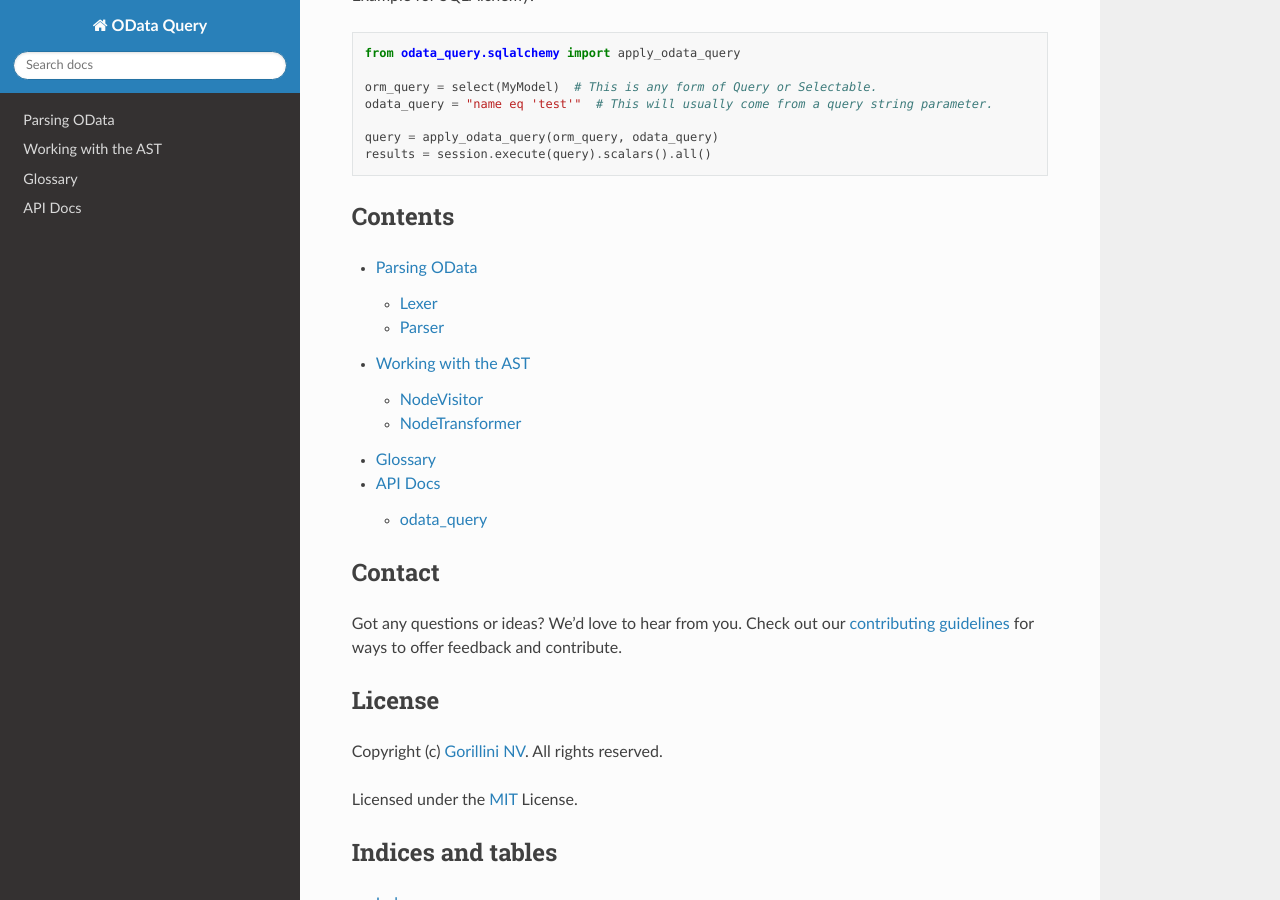
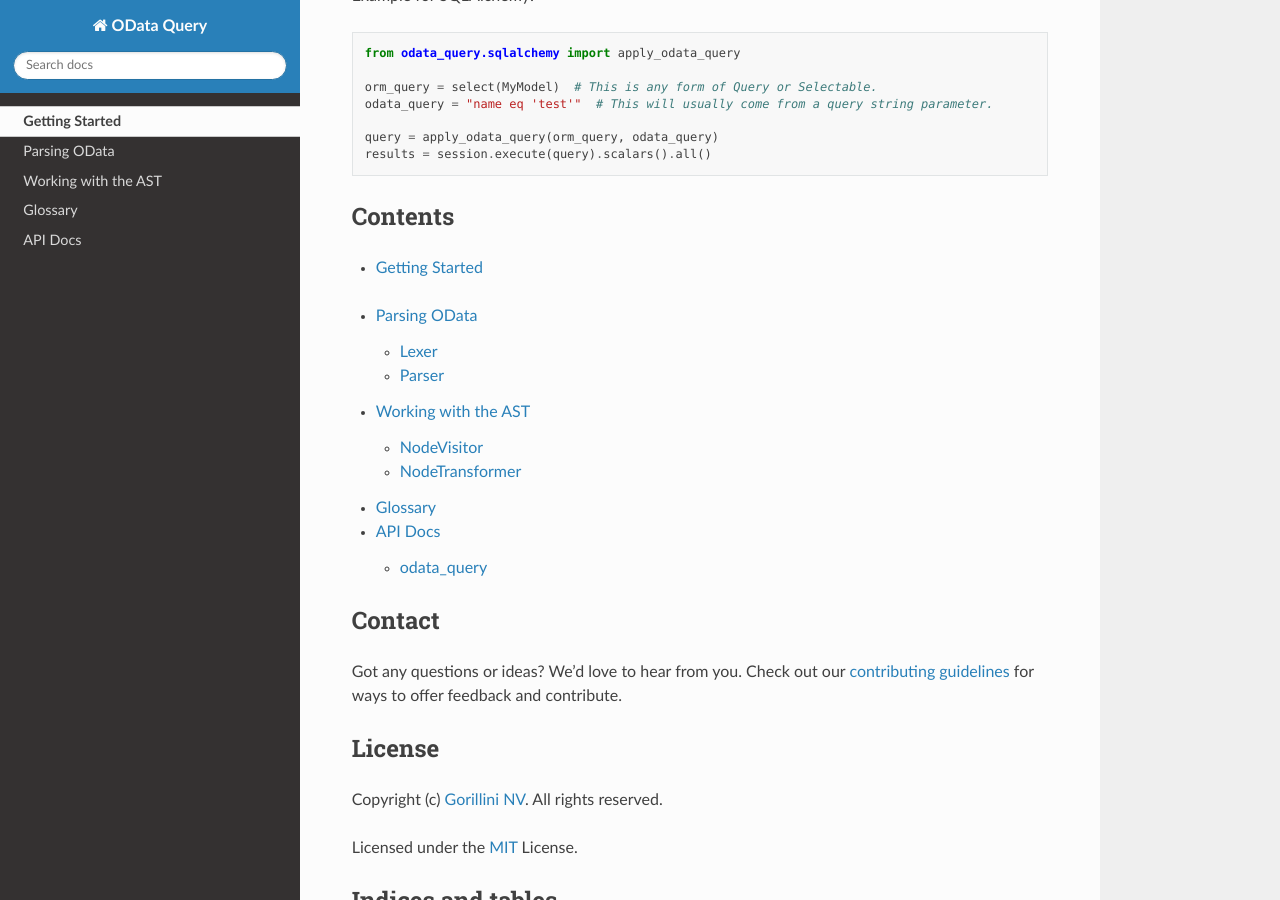
Before and after one commit to gorilla-co/odata-query, a Sphinx documentation site: the page built from docs/source/index.md, in a window 1280 px wide and 900 px high, scrolled down 1267 px. Built offline with Sphinx 7.4.7 and the Read the Docs theme 2.0.0, drawn with Linux system fonts in a browser that asks for light colours.

Commit message:
Docs; Add Getting Started link to sidebar.

````diff
--- a/docs/source/index.md
+++ b/docs/source/index.md
@@ -3,6 +3,12 @@
 ```
 
 ## Contents
+```{toctree}
+:maxdepth: 1
+
+Getting Started <self>
+```
+
 ```{toctree}
 :maxdepth: 2
 
````
